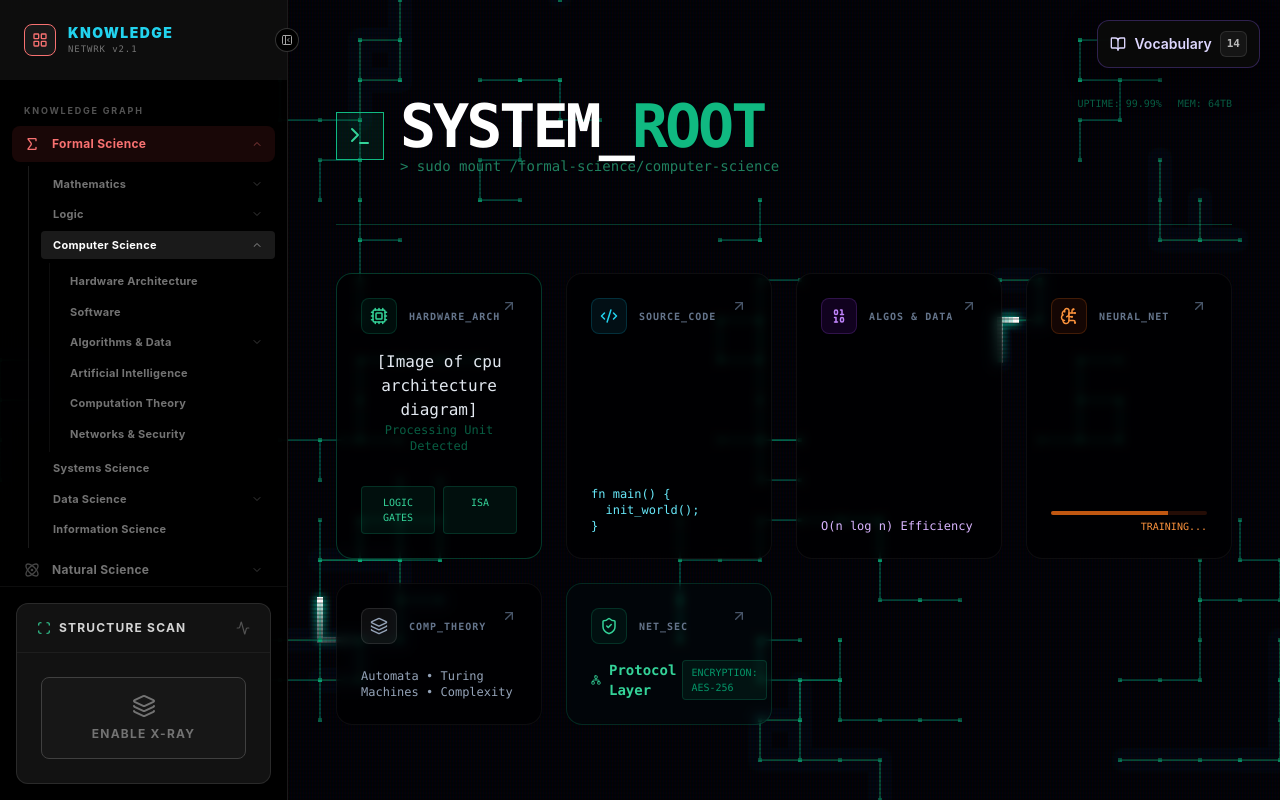
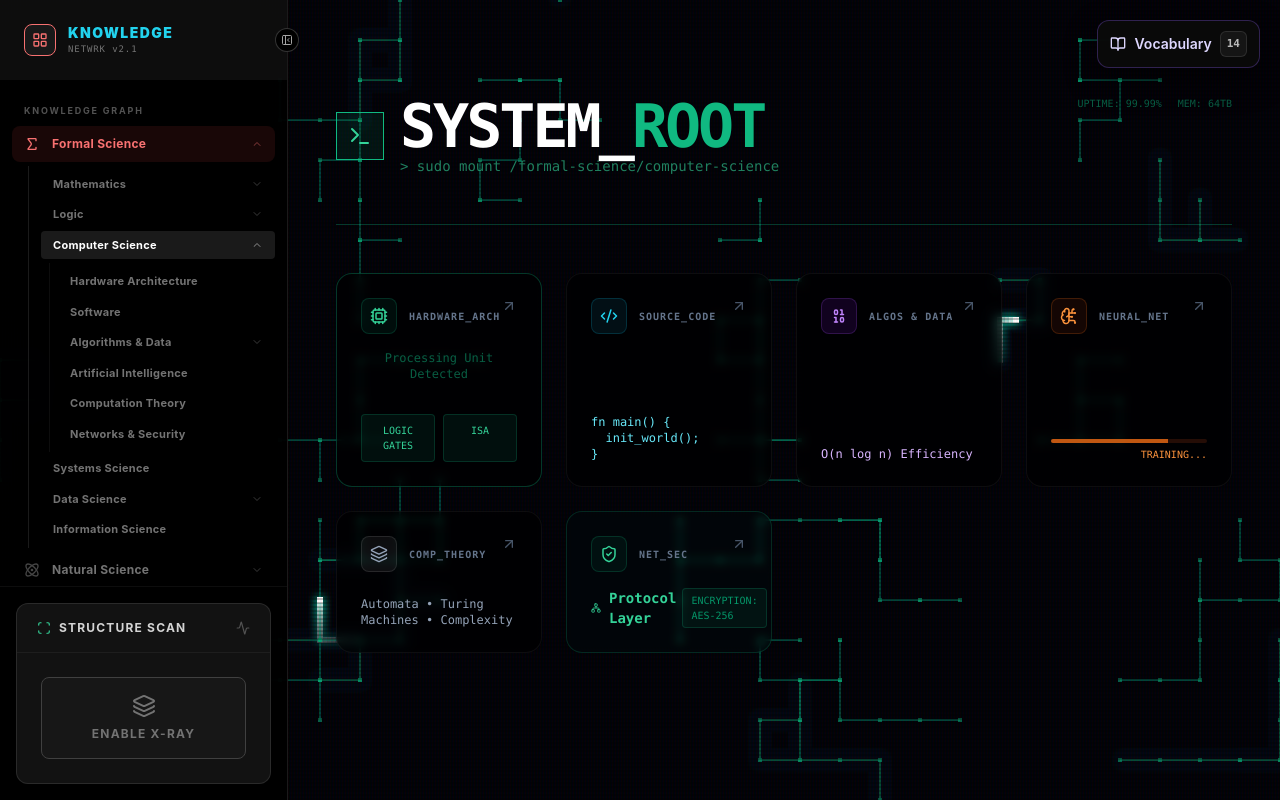
Before and after one commit to nickf723/ed-dev, a Next.js app: page /formal-science/computer-science in a window 1280 px wide. Built offline with nearby package versions, Linux system fonts and the light colour scheme.

Commit message:
Migrate Computer Science hub routes to curriculum registry

```diff
--- a/app/formal-science/computer-science/page.tsx
+++ b/app/formal-science/computer-science/page.tsx
@@ -1,25 +1,38 @@
 "use client";
+
 import React from "react";
 import { ComputerScienceBackground } from "./ComputerScienceBackground";
 import { DashboardCard } from "@/app/_components/ui/DashboardCard";
 import {
-  Terminal,
-  Cpu,
-  Network,
+  Binary,
   BrainCircuit,
   Code2,
-  Binary,
+  Cpu,
+  Layers,
+  Network,
   ShieldCheck,
-  Layers,
-  Server
+  Terminal,
 } from "lucide-react";
+import { curriculumRegistry } from "@/lib/curriculum/registry";
+
+function requireComputerScienceNode(id: string) {
+  const node = curriculumRegistry.getNode(id);
+  if (!node) throw new Error(`Computer Science curriculum node ${id} is missing from the registry.`);
+  return node;
+}
+
+const HARDWARE = requireComputerScienceNode("formal.computer-science.hardware");
+const SOFTWARE = requireComputerScienceNode("formal.computer-science.software");
+const ALGORITHMS = requireComputerScienceNode("formal.computer-science.algorithms");
+const AI = requireComputerScienceNode("formal.computer-science.artificial-intelligence");
+const THEORY = requireComputerScienceNode("formal.computer-science.theory");
+const SECURITY = requireComputerScienceNode("formal.computer-science.security");
 
 export default function ComputerScienceHub() {
   return (
     <div className="p-8 md:p-12 min-h-screen space-y-12 animate-in fade-in duration-500 font-mono">
       <ComputerScienceBackground />
 
-      {/* HERO: THE TERMINAL HEADER */}
       <header className="border-b border-emerald-500/30 pb-8 relative">
         <div className="absolute top-0 right-0 flex gap-4 text-[10px] text-emerald-500/50">
           <span>UPTIME: 99.99%</span>
@@ -41,23 +54,16 @@ export default function ComputerScienceHub() {
         </div>
       </header>
 
-      {/* THE ARCHITECTURE GRID */}
       <div className="grid grid-cols-1 md:grid-cols-2 lg:grid-cols-4 gap-6">
-
-        {/* 1. HARDWARE (The Core) */}
         <DashboardCard
           title="Hardware_Arch"
           icon={Cpu}
-          href="/formal-science/computer-science/hardware"
+          href={HARDWARE.href}
           accentColor="emerald"
           className="lg:col-span-2 lg:row-span-2 bg-black/60 border-emerald-500/30"
         >
           <div className="flex flex-col h-full justify-between">
             <div className="my-auto text-center space-y-4">
-
-
-[Image of cpu architecture diagram]
-
               <div className="text-xs text-emerald-500/50">Processing Unit Detected</div>
             </div>
             <div className="grid grid-cols-2 gap-2 mt-8">
@@ -71,39 +77,34 @@ export default function ComputerScienceHub() {
           </div>
         </DashboardCard>
 
-        {/* 2. PROGRAMMING (The Input) */}
         <DashboardCard
           title="Source_Code"
           icon={Code2}
-          href="/formal-science/computer-science/software"
+          href={SOFTWARE.href}
           accentColor="cyan"
           className="bg-black/60"
         >
           <div className="mt-auto font-mono text-xs text-cyan-300">
-             fn main() &#123;<br/>
-             &nbsp;&nbsp;init_world();<br/>
+            fn main() &#123;<br />
+            &nbsp;&nbsp;init_world();<br />
             &#125;
           </div>
         </DashboardCard>
 
-        {/* 3. ALGORITHMS (The Optimization) */}
         <DashboardCard
           title="Algos & Data"
           icon={Binary}
-          href="/formal-science/computer-science/algorithms"
+          href={ALGORITHMS.href}
           accentColor="purple"
           className="bg-black/60"
         >
-          <div className="mt-auto text-xs text-purple-300">
-             O(n log n) Efficiency
-          </div>
+          <div className="mt-auto text-xs text-purple-300">O(n log n) Efficiency</div>
         </DashboardCard>
 
-        {/* 4. AI (The Intelligence) */}
         <DashboardCard
           title="Neural_Net"
           icon={BrainCircuit}
-          href="/formal-science/computer-science/artificial-intelligence"
+          href={AI.href}
           accentColor="orange"
           className="bg-black/60"
         >
@@ -115,24 +116,20 @@ export default function ComputerScienceHub() {
           </div>
         </DashboardCard>
 
-        {/* 5. THEORY (The Math) */}
         <DashboardCard
           title="Comp_Theory"
           icon={Layers}
-          href="/formal-science/computer-science/theory"
+          href={THEORY.href}
           accentColor="slate"
           className="bg-black/60"
         >
-          <div className="mt-auto text-xs text-slate-400">
-             Automata • Turing Machines • Complexity
-          </div>
+          <div className="mt-auto text-xs text-slate-400">Automata • Turing Machines • Complexity</div>
         </DashboardCard>
 
-        {/* 6. NETWORKS (The Connection) */}
         <DashboardCard
           title="Net_Sec"
           icon={ShieldCheck}
-          href="/formal-science/computer-science/security-cryptography"
+          href={SECURITY.href}
           accentColor="emerald"
           className="lg:col-span-2 bg-emerald-950/10 border-emerald-500/20"
         >
@@ -146,7 +143,6 @@ export default function ComputerScienceHub() {
             </div>
           </div>
         </DashboardCard>
-
       </div>
     </div>
   );
```
Lines whose indentation alone changed are shown as unchanged.
